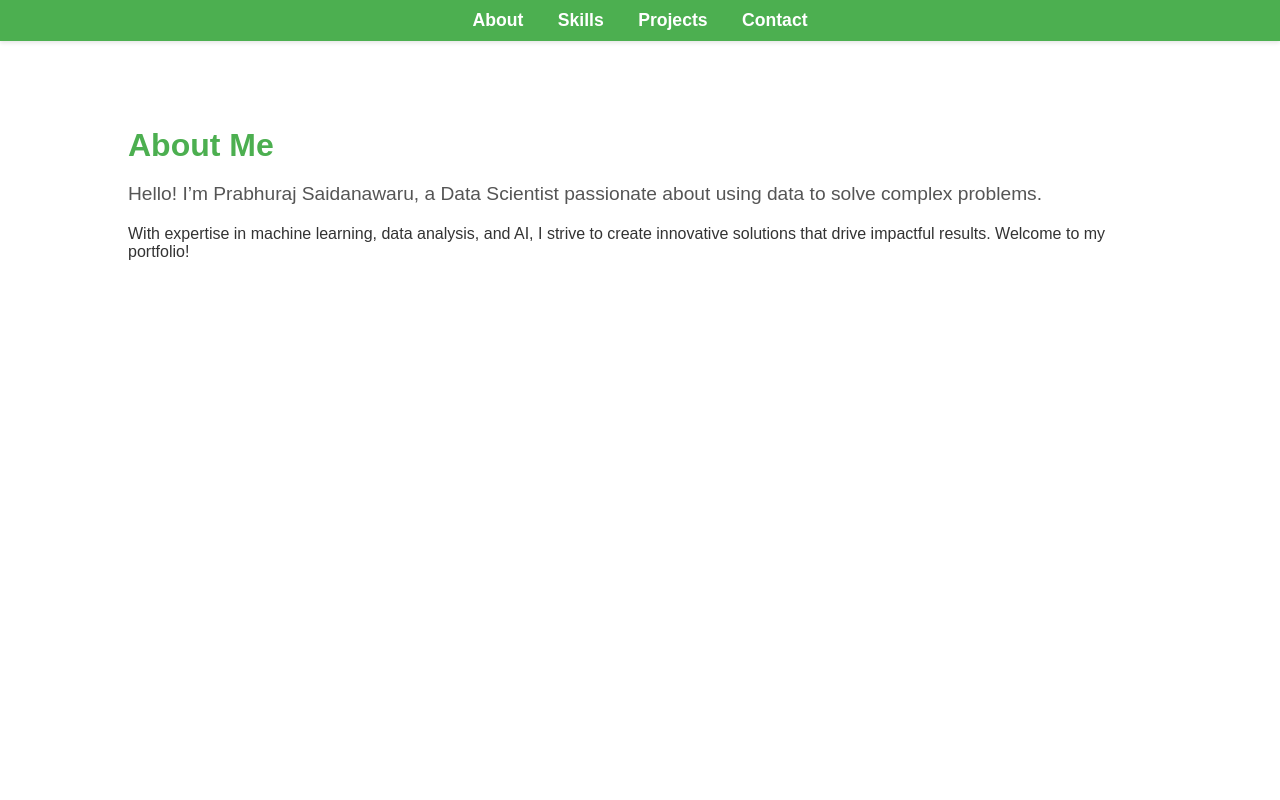
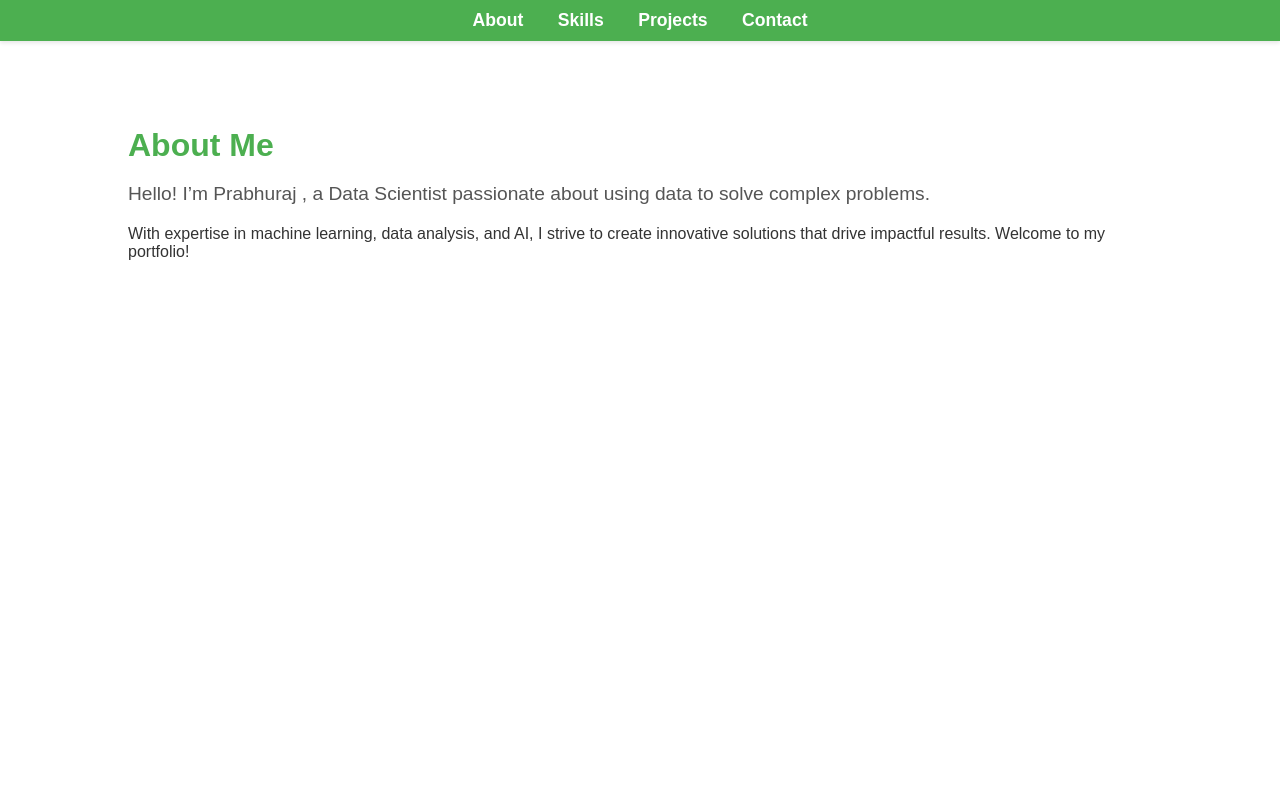
Before and after one commit to Co43R/Testing-Git, a plain HTML site: page index.html in a window 1280 px wide. Shown: the top 800 px of the page. Drawn offline with Linux system fonts and the light colour scheme.

```diff
--- a/index.html
+++ b/index.html
@@ -148,7 +148,7 @@
     <!-- About Section -->
     <section id="about">
         <h2 class="section-title">About Me</h2>
-        <p class="section-subtitle">Hello! I’m Prabhuraj Saidanawaru, a Data Scientist passionate about using data to solve complex problems.</p>
+        <p class="section-subtitle">Hello! I’m Prabhuraj , a Data Scientist passionate about using data to solve complex problems.</p>
         <p>With expertise in machine learning, data analysis, and AI, I strive to create innovative solutions that drive impactful results. Welcome to my portfolio!</p>
     </section>
 
```
